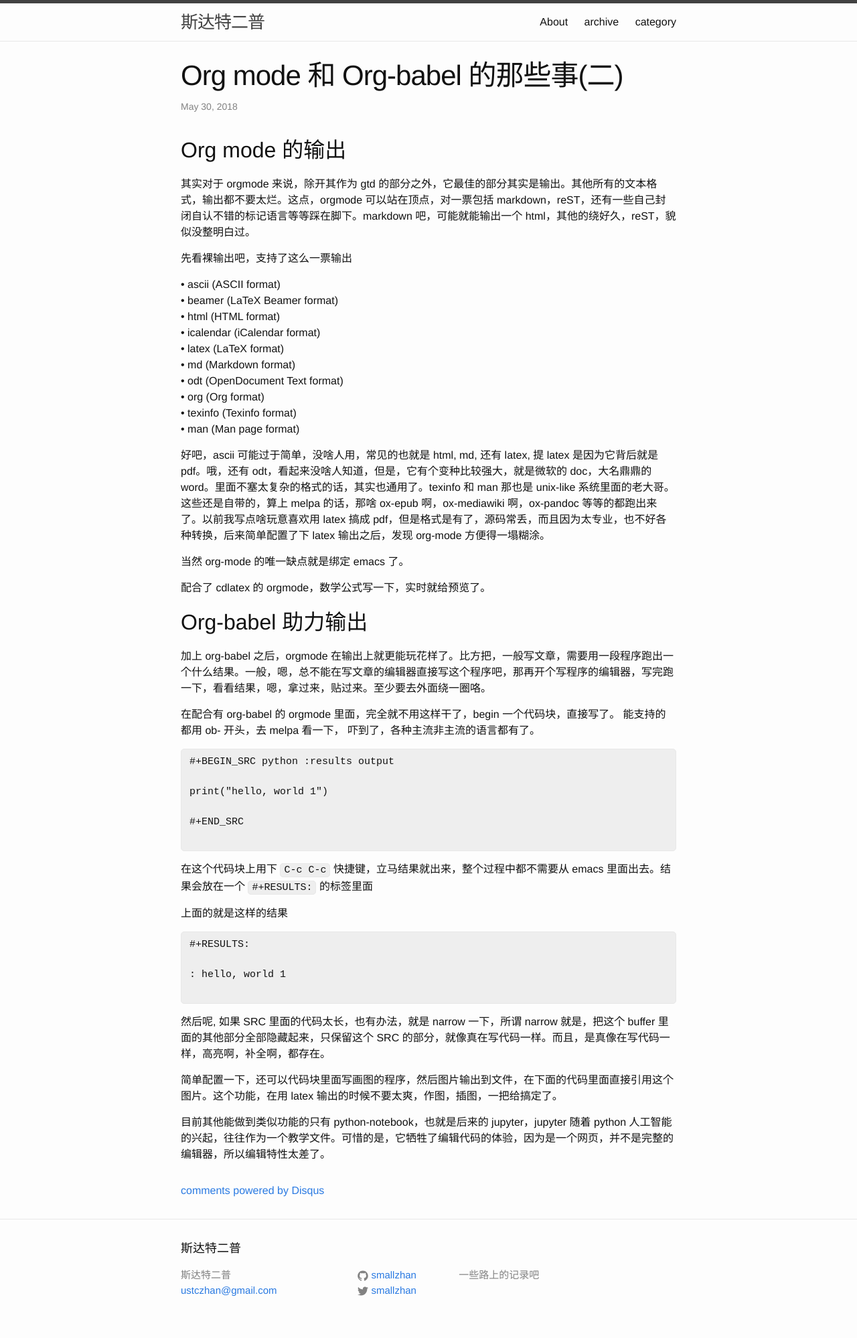
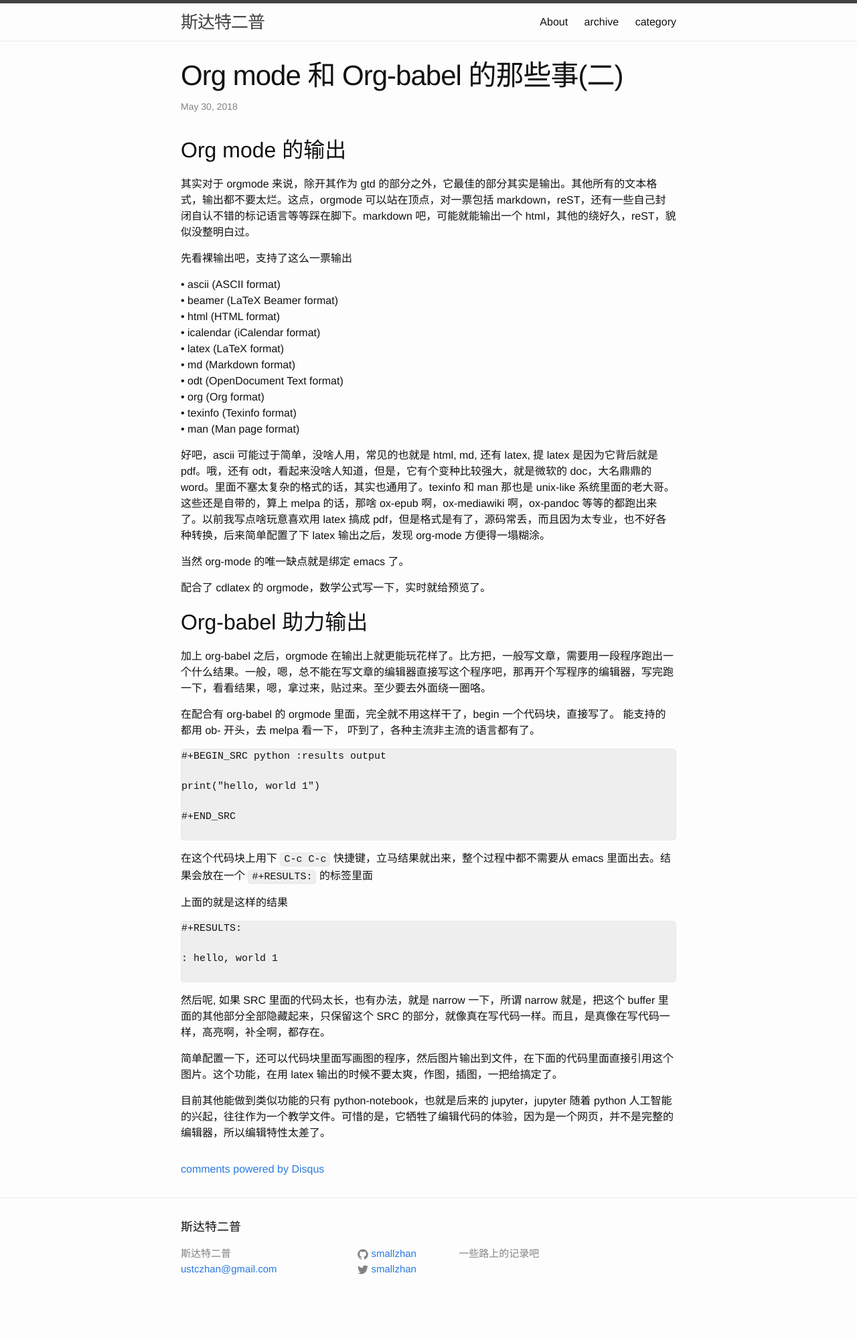
Before and after one commit to smallzhan/smallzhan.github.io, a Jekyll site: the page built from _posts/2018-05-30-p-org-mode--orgbabel-.markdown, in a window 1280 px wide. Shown: the whole page at 67% size. Built offline with Jekyll 4.4.1, drawn with Linux system fonts in a browser that asks for light colours; comment, search, counter and statistics services are not loaded; after the commit the page ends 1966 px from its top, so only the background shows below that.

Commit message:
css of code

```diff
--- a/_sass/_base.scss
+++ b/_sass/_base.scss
@@ -139,7 +139,6 @@ code {
 
 
 pre {
-    padding: 8px 12px;
     overflow-x: scroll;
 
     > code {
```
